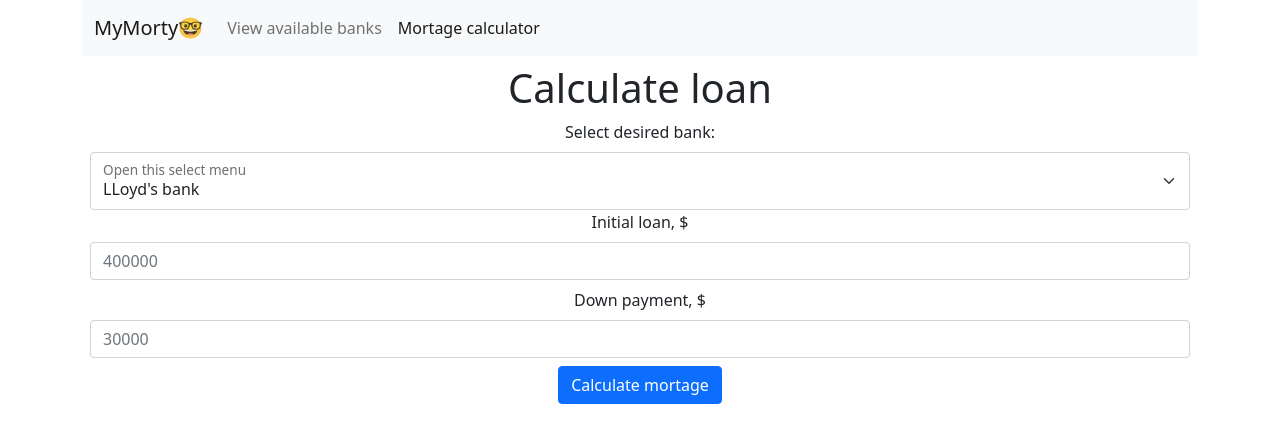
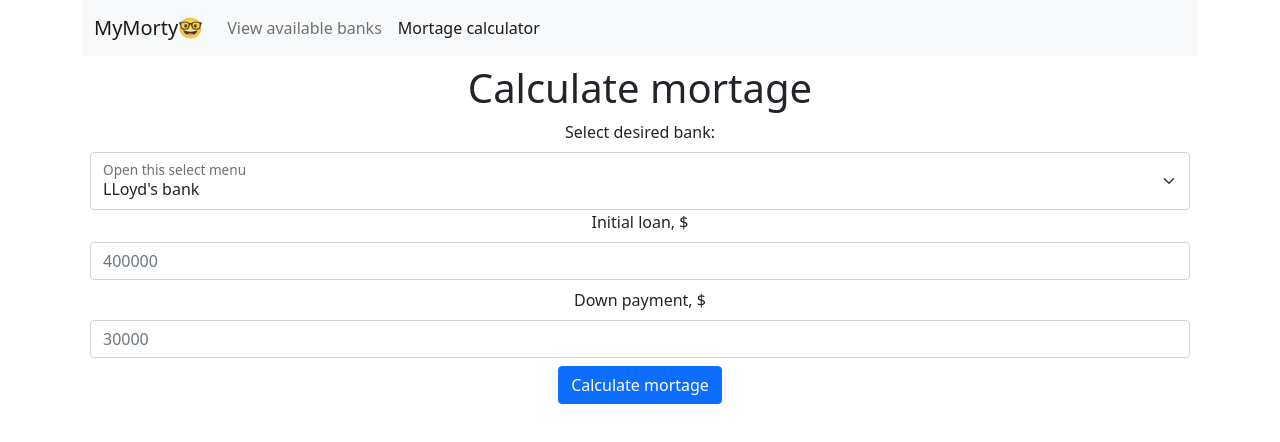
Before and after one commit to YuriiCodes/MyMorty-Mortgage-calculator, a React (Create React App) app: page /mortageCalculator in a window 1280 px wide. Shown: the top 442 px of the page. Built offline with nearby package versions, Linux system fonts and the light colour scheme.

Commit message:
Added monthly payment calculation

```diff
--- a/src/components/Banks/NewBankForm/NewBankForm.jsx
+++ b/src/components/Banks/NewBankForm/NewBankForm.jsx
@@ -31,7 +31,6 @@ const NewBankForm = (props) => {
     const handleBankLoanTermChange = (e) => {
         props.updateNewBankLoanTerm(e.target.value);
     }
-    debugger;
     return (
         <Formik
             validationSchema={schema}
--- a/src/components/MortageCalculator/MortageCalculator.jsx
+++ b/src/components/MortageCalculator/MortageCalculator.jsx
@@ -12,13 +12,13 @@ const MortageCalculator = (props) => {
     let banks = props.banks;
 
     const selectedBank = banks.find(bank => bank.id === parseInt(props.selectedBankId));
-    debugger
+
     const schema = yup.object().shape({
         initialLoan: yup.number().required().positive().max(selectedBank.maxLoan),
         downPayment: yup.number().required().positive().min(selectedBank.minDownPayment),
         bankName: yup.string().required()
     });
-    debugger;
+
     return (
         <Formik
             validationSchema={schema}
@@ -42,10 +42,22 @@ const MortageCalculator = (props) => {
                     let inputedLoan = loanInput.current.value;
                     let inputedDownPayment = downPaymentInput.current.value;
                     if(!errors.initialLoan && !errors.downPayment && inputedLoan !== "" && inputedDownPayment !== "") {
-                        alert("valid")
+                        console.log(`Ammount borrowed: ${inputedLoan}`);
+
+                        let ammountBorrowedAfterDownPayment = parseFloat(inputedLoan) - parseFloat(inputedDownPayment);
+                        console.log(`Ammount borrowed after down payment: ${ammountBorrowedAfterDownPayment}`);
+
+                        let annualInterestRate = selectedBank.interestRate;
+                        console.log(`Annual interest rate: ${annualInterestRate}`);
+
+                        let numberOfMonthlyPayments = selectedBank.loanTerm;
+                        console.log('Number of monthly payments: ' + numberOfMonthlyPayments);
+
+                        let monthlyPayment = (ammountBorrowedAfterDownPayment * (annualInterestRate / 12) * ((1 + annualInterestRate/12 )**numberOfMonthlyPayments) ) / (((1 + annualInterestRate/12 )**numberOfMonthlyPayments) - 1)
+                        console.log(`Montly payment is: ${monthlyPayment}`)
                     }
                 }}>
-                    <h1>Calculate loan</h1>
+                    <h1>Calculate mortage</h1>
 
                     <Form.Group  controlId="validationFormikUsername">
                         <Form.Label>Select desired bank:</Form.Label>
```
